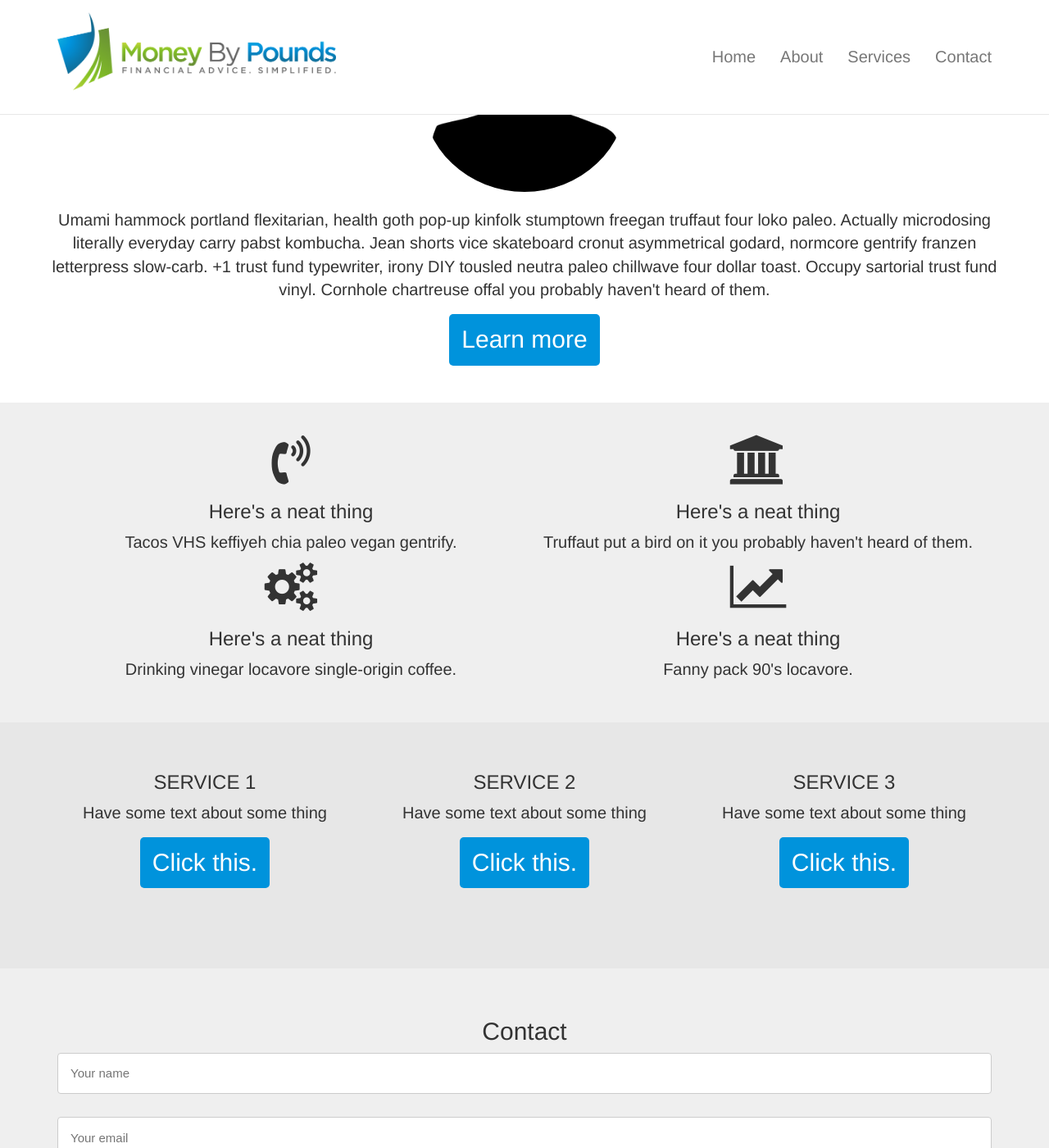
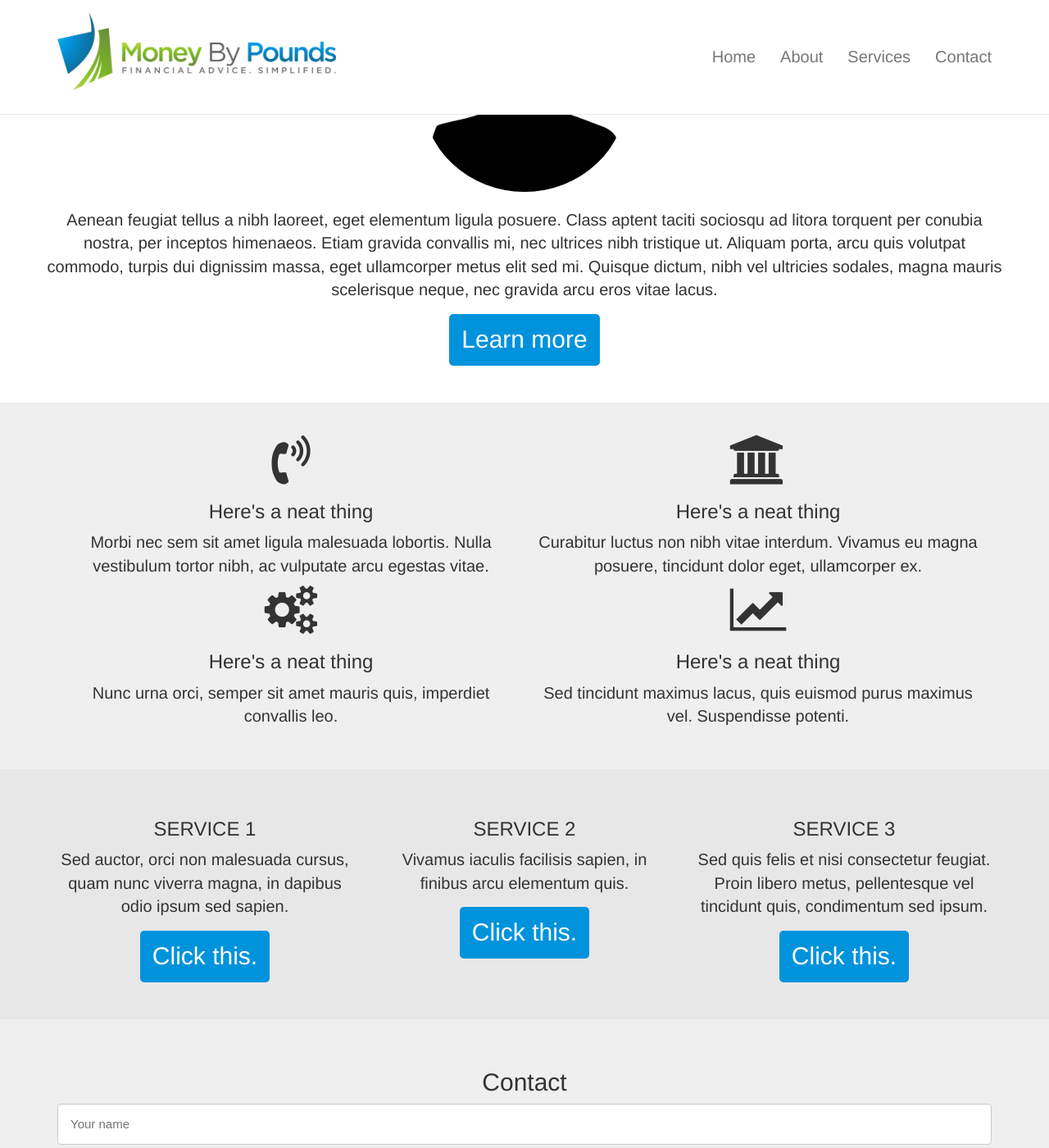
Before and after one commit to MoneyByPounds/MoneyByPounds.github.io, a Jekyll site: the page built from index.html, in a window 1280 px wide and 1400 px high, scrolled down 856 px. Shown: the whole window at 82% size. Built offline with Jekyll 4.4.1, drawn with Linux system fonts in a browser that asks for light colours.

Commit message:
Add picture to about page, various styling

```diff
--- a/assets/css/scss/_body.scss
+++ b/assets/css/scss/_body.scss
@@ -16,6 +16,10 @@
 }
 
 #home {
+	padding: 0;
+}
+
+#about-image {
 	padding: 0;
 }
 
--- a/index.html
+++ b/index.html
@@ -48,7 +48,7 @@
 					<img src="/assets/images/profile.png" alt="Profile picture" id="profile-pic" class="img-circle" width="250" height="auto">
 				</div>
 				<div class="row text-center">
-					<p>Umami hammock portland flexitarian, health goth pop-up kinfolk stumptown freegan truffaut four loko paleo. Actually microdosing literally everyday carry pabst kombucha. Jean shorts vice skateboard cronut asymmetrical godard, normcore gentrify franzen letterpress slow-carb. +1 trust fund typewriter, irony DIY tousled neutra paleo chillwave four dollar toast. Occupy sartorial trust fund vinyl. Cornhole chartreuse offal you probably haven't heard of them.</p>
+					<p>Aenean feugiat tellus a nibh laoreet, eget elementum ligula posuere. Class aptent taciti sociosqu ad litora torquent per conubia nostra, per inceptos himenaeos. Etiam gravida convallis mi, nec ultrices nibh tristique ut. Aliquam porta, arcu quis volutpat commodo, turpis dui dignissim massa, eget ullamcorper metus elit sed mi. Quisque dictum, nibh vel ultricies sodales, magna mauris scelerisque neque, nec gravida arcu eros vitae lacus. </p>
 					<a href="/about"><button>Learn more</button></a>
 				</div>
 			</div>
@@ -65,24 +65,24 @@
 						<div class="col-sm-6 text-center">
 							<i class="fa fa-volume-control-phone fa-3x" aria-hidden="true"></i>
 							<h3>Here's a neat thing</h3>
-							<p>Tacos VHS keffiyeh chia paleo vegan gentrify.</p>
+							<p>Morbi nec sem sit amet ligula malesuada lobortis. Nulla vestibulum tortor nibh, ac vulputate arcu egestas vitae.</p>
 						</div>
 						<div class="col-sm-6 text-center">
 							<i class="fa fa-university fa-3x" aria-hidden="true"></i>
 							<h3>Here's a neat thing</h3>
-							<p>Truffaut put a bird on it you probably haven't heard of them.</p>
+							<p>Curabitur luctus non nibh vitae interdum. Vivamus eu magna posuere, tincidunt dolor eget, ullamcorper ex.</p>
 						</div>
 					</div>
 					<div class="container">
 						<div class="col-sm-6 text-center">
 							<i class="fa fa-cogs fa-3x" aria-hidden="true"></i>
 							<h3>Here's a neat thing</h3>
-							<p>Drinking vinegar locavore single-origin coffee.</p>
+							<p>Nunc urna orci, semper sit amet mauris quis, imperdiet convallis leo.</p>
 						</div>
 						<div class="col-sm-6 text-center">
 							<i class="fa fa-line-chart fa-3x" aria-hidden="true"></i>
 							<h3>Here's a neat thing</h3>
-							<p>Fanny pack 90's locavore.</p>
+							<p>Sed tincidunt maximus lacus, quis euismod purus maximus vel. Suspendisse potenti.</p>
 						</div>
 					</div>
 				</div>
@@ -98,17 +98,17 @@
 				<div class="row text-center">
 					<div class="col-sm-4 text-center">
 							<h3>SERVICE 1</h3>
-							<p>Have some text about some thing</p>
+							<p>Sed auctor, orci non malesuada cursus, quam nunc viverra magna, in dapibus odio ipsum sed sapien.</p>
 							<a href="/services"><button>Click this.</button></a>
 					</div>
 					<div class="col-sm-4 text-center">
 							<h3>SERVICE 2</h3>
-							<p>Have some text about some thing</p>
+							<p>Vivamus iaculis facilisis sapien, in finibus arcu elementum quis.</p>
 							<a href="/services"><button>Click this.</button></a>
 					</div>
 					<div class="col-sm-4 text-center">
 							<h3>SERVICE 3</h3>
-							<p>Have some text about some thing</p>
+							<p>Sed quis felis et nisi consectetur feugiat. Proin libero metus, pellentesque vel tincidunt quis, condimentum sed ipsum.</p>
 							<a href="/services"><button>Click this.</button></a>
 					</div>
 				</div>
```
Also changed, not shown: about.html (+16 -7 lines), services.html (+7 -7 lines), assets/images/sunset.jpg (added).
